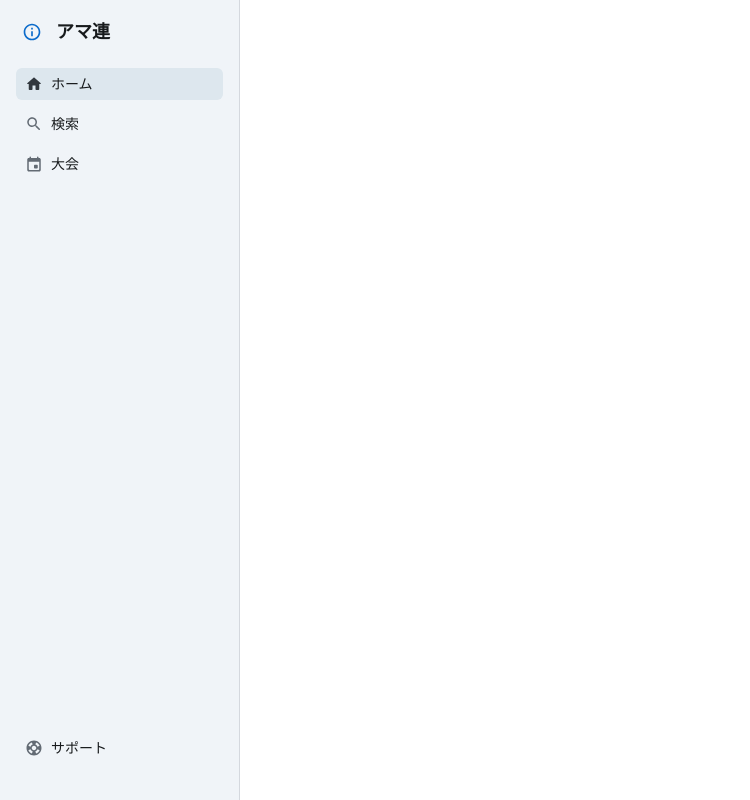
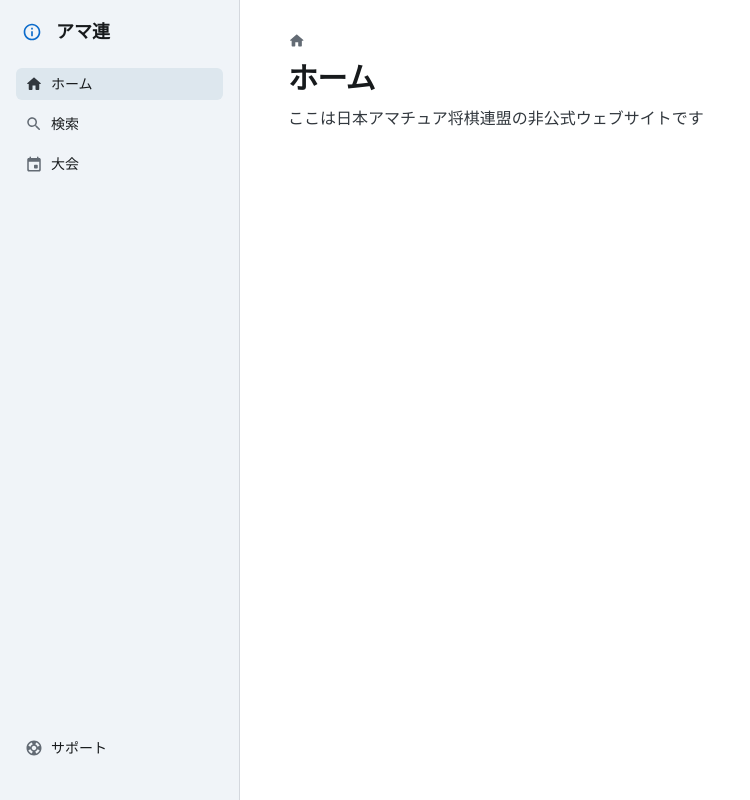
Before and after one commit to tkgstrator/amaren_modern_web, a React (Vite) app: page / in a window 1280 px wide. Shown: the whole page, without its empty margins (0-750 px from the left). Built offline with nearby package versions, Linux system fonts and the light colour scheme; what tailwindcss-safe-area would draw is missing.

Commit message:
feat(RootView): add navigation header and introductory text

```diff
--- a/src/components/Navigation.tsx
+++ b/src/components/Navigation.tsx
@@ -7,7 +7,7 @@ const NavigationHeader: React.FC<React.HTMLAttributes<HTMLDivElement>> = ({ chil
   const location = useLocation()
   const { t } = useTranslation()
   const paths: string[] = location.pathname.split('/').filter((path) => path !== '')
-  const lastPath: string = paths.length === 0 ? 'board' : paths[paths.length - 1]
+  const lastPath: string = paths.length === 0 ? 'home' : paths[paths.length - 1]
 
   return (
     <Box
--- a/src/views/RootView.tsx
+++ b/src/views/RootView.tsx
@@ -1,5 +1,16 @@
+import { Box, Typography } from '@mui/joy'
+import NavigationHeader from '../components/Navigation'
+
 const RootView: React.FC = () => {
-  return <></>
+  return (
+    <>
+      <NavigationHeader>
+        <Box>
+          <Typography>ここは日本アマチュア将棋連盟の非公式ウェブサイトです</Typography>
+        </Box>
+      </NavigationHeader>
+    </>
+  )
 }
 
 export default RootView
```
